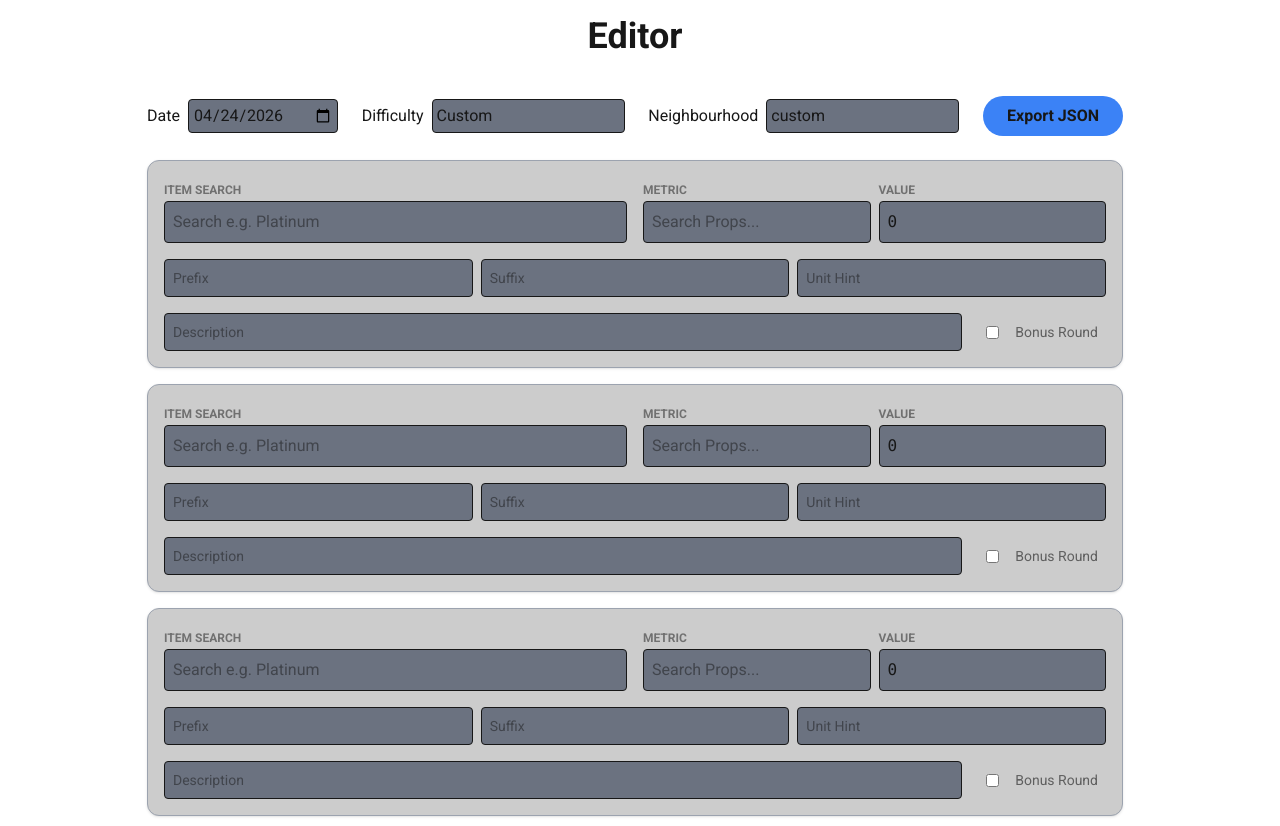
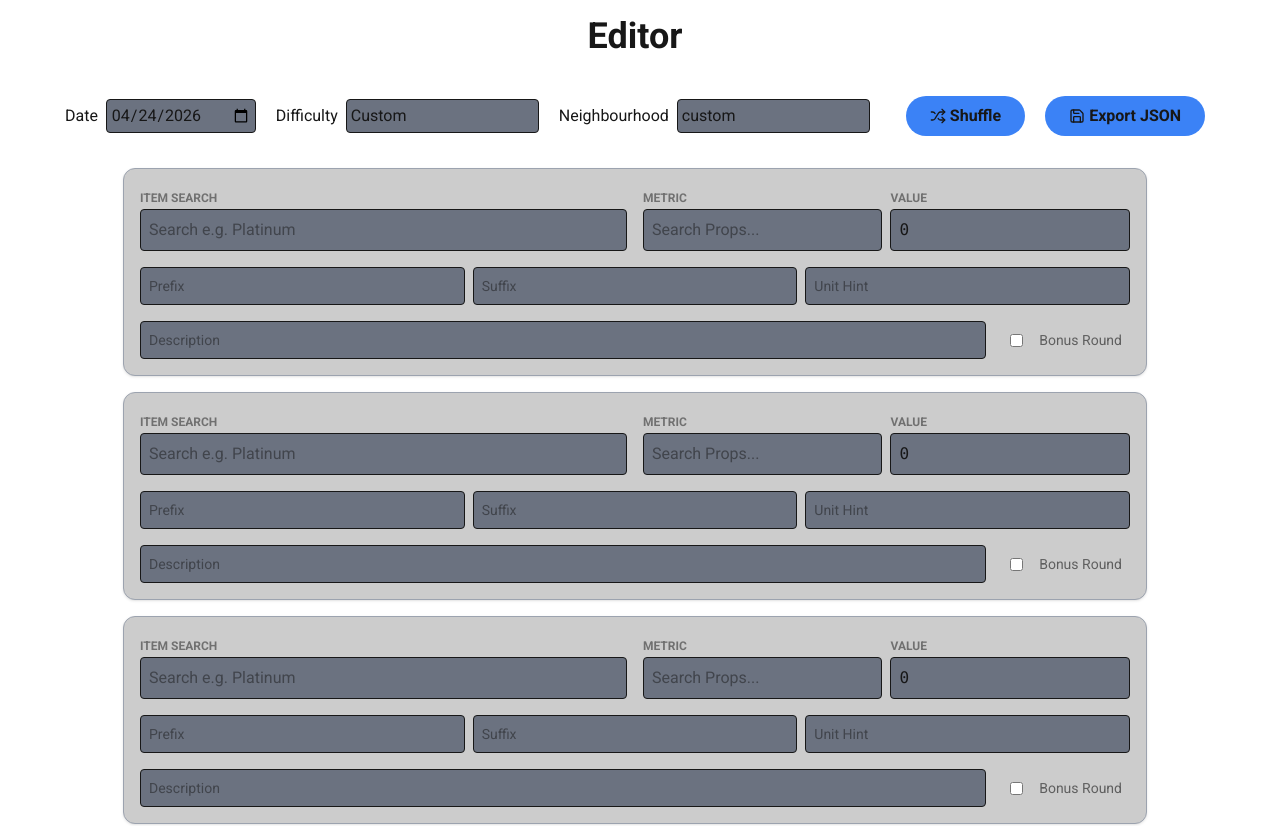
Before and after one commit to obfuscatedgenerated/rangle, a Next.js app: page /editor in a window 1280 px wide. Shown: the top 826 px of the page. Built offline with nearby package versions, Linux system fonts and the light colour scheme.

Commit message:
add shuffle

```diff
--- a/src/components/EditorInteraction.tsx
+++ b/src/components/EditorInteraction.tsx
@@ -3,6 +3,7 @@
 import {epoch_utc} from "../../time";
 import { useState, useEffect } from "react";
 import { PuzzleStat } from "@/components/Game";
+import {Save, Shuffle} from "lucide-react";
 
 // --- API Helpers ---
 
@@ -120,6 +121,11 @@ const EditableStat = ({ index, stat, updateStat }: {
         }, 300);
         return () => clearTimeout(delayDebounceFn);
     }, [searchTerm, stat.name]);
+
+    // if stat.name changes, update the input field to reflect that (e.g. when shuffling)
+    useEffect(() => {
+        setSearchTerm(stat.name);
+    }, [stat.name]);
 
     const selectItem = async (item: any) => {
         updateStat(index, {
@@ -288,9 +294,23 @@ export const EditorInteraction = () => {
         URL.revokeObjectURL(url);
     };
 
+    const shufflePuzzle = () => {
+        // shuffle but check that 2 or less items are in the correct position
+        let shuffled = [...puzzle];
+        let give_up_counter = 0;
+        do {
+            for (let i = shuffled.length - 1; i > 0; i--) {
+                const j = Math.floor(Math.random() * (i + 1));
+                [shuffled[i], shuffled[j]] = [shuffled[j], shuffled[i]];
+            }
+        } while (give_up_counter++ < 25 && shuffled.filter((s, i) => s.id === puzzle[i].id).length > 2);
+
+        setPuzzle(shuffled);
+    }
+
     return (
-        <div className="max-w-5xl mx-auto p-6 space-y-6 min-h-screen">
-            <div className="flex justify-between items-center">
+        <div className="mx-auto p-6 gap-8 min-h-screen flex flex-col items-center">
+            <div className="flex justify-between items-center gap-5">
                 <label>
                     Date
                     <input
@@ -324,14 +344,25 @@ export const EditorInteraction = () => {
                 </label>
 
                 <button
+                    onClick={shufflePuzzle}
+                    className="ml-4 bg-primary fg-on-primary px-6 py-2 rounded-full font-bold transition cursor-pointer flex items-center gap-1"
+                >
+                    <Shuffle className="w-4 h-4" />
+
+                    Shuffle
+                </button>
+
+                <button
                     onClick={exportJson}
-                    className="bg-primary fg-on-primary px-6 py-2 rounded-full font-bold  transition cursor-pointer"
+                    className="bg-primary fg-on-primary px-6 py-2 rounded-full font-bold transition cursor-pointer flex items-center gap-1"
                 >
+                    <Save className="w-4 h-4"  />
+
                     Export JSON
                 </button>
             </div>
 
-            <div className="space-y-4">
+            <div className="space-y-4 max-w-5xl">
                 {puzzle.map((stat, i) => (
                     <div key={i} style={{ zIndex: 5 - i, position: 'relative' }}>
                         <EditableStat index={i} stat={stat} updateStat={updateStat} />
@@ -346,4 +377,4 @@ export const EditorInteraction = () => {
 // i don't typically like to, but it works nicely as a quick tool to create puzzles by hand
 
 // TODO: add neighbourhood and difficulty helpers to suggest value ranges
-// TODO: add shuffle / spread helper
+// TODO: add spread helper
```
